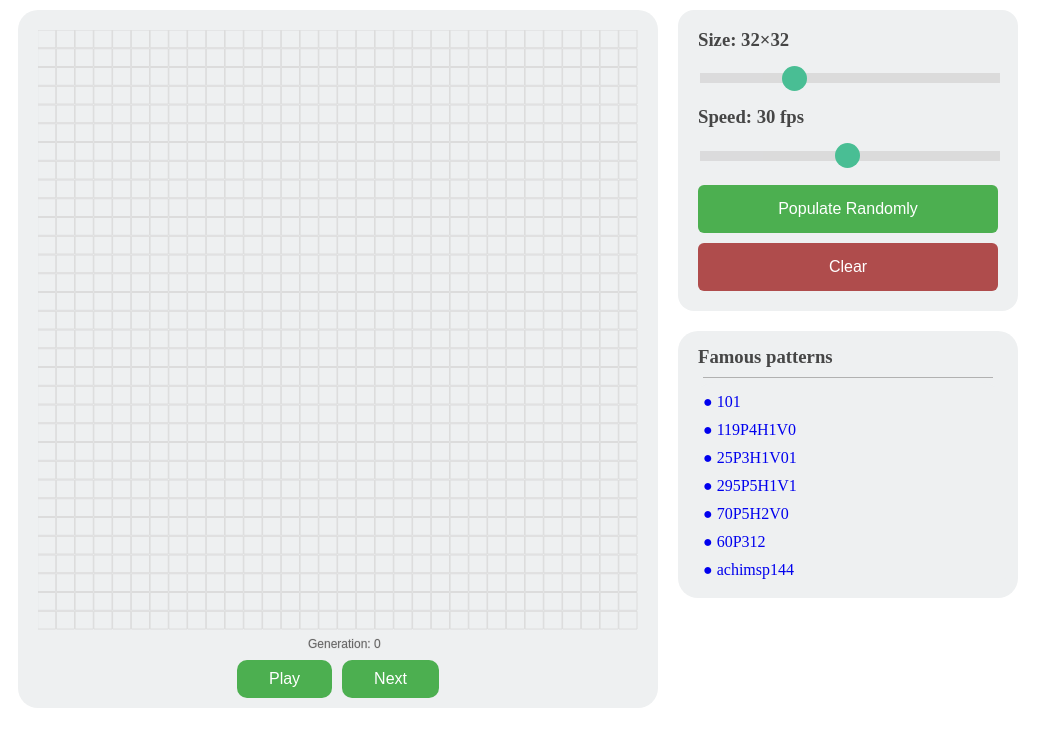
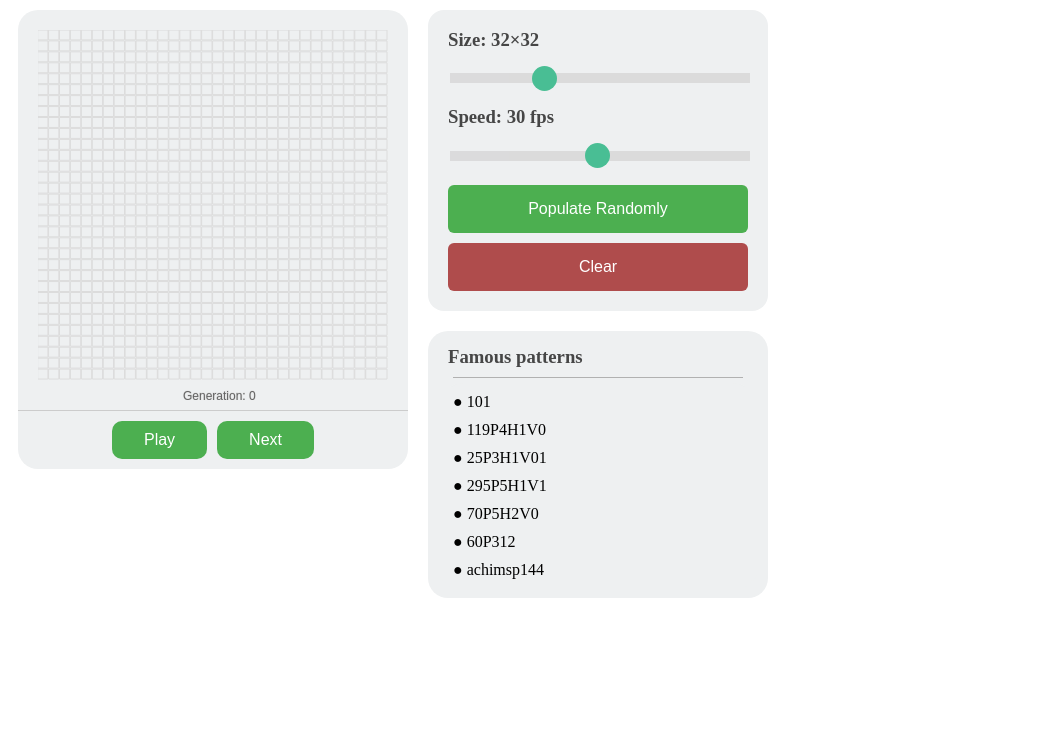
Before and after one commit to erraydin/Game-of-Life, a React (Create React App) app: page / in a window 1280 px wide. Shown: the top 746 px of the page, without its empty margins (0-1063 px from the left). Built offline with nearby package versions, Linux system fonts and the light colour scheme.

Commit message:
size of p5 fix

```diff
--- a/src/components/Controls/Controls.module.css
+++ b/src/components/Controls/Controls.module.css
@@ -4,7 +4,7 @@
     border-bottom-left-radius: 20px;
     border-bottom-right-radius: 20px;
     background-color: #eef0f1;
-    width: 640px;
+    width: 100%;
     display: flex;
     flex-direction: row;
     justify-content: center;
--- a/src/components/Main/Main.module.css
+++ b/src/components/Main/Main.module.css
@@ -7,6 +7,7 @@
 .column {
     display: flex;
     flex-direction: column;
+    margin-right: 20px;
 }
 
 .row {
@@ -19,8 +20,13 @@
     border-top-right-radius: 20px;
     background-color: #eef0f1;
     padding: 20px 20px 0 20px;
-    height: 620px;
-    width: 600px;
-    margin-right: 20px;
+    width: 350px;
+    height: 380px;
     touch-action: none;
 }
+
+.hr {
+    border: none;
+    border-bottom: 1px solid rgb(204, 204, 204);
+    margin: 0;
+}
--- a/src/components/Main/Main.tsx
+++ b/src/components/Main/Main.tsx
@@ -56,7 +56,8 @@ const Main = () => {
     return (
         <div className={classes.mainContainer}>
             <div className={classes.column}>
-                <div className={classes.canvas} ref={wrapper} />
+                <div className={classes.canvas} ref={wrapper} id="myCanvas" />
+                <hr className={classes.hr} />
                 <Controls myP5={myP5} playing={playing} setPlaying={setPlaying} />
             </div>
             <div className={classes.column}>
--- a/src/components/Patterns/Patterns.module.css
+++ b/src/components/Patterns/Patterns.module.css
@@ -28,6 +28,7 @@
 }
 
 .patternItem {
+    color: black;
     border-radius: 5px;
     padding: 5px;
     text-decoration: none;
--- a/src/p5/mySketch.ts
+++ b/src/p5/mySketch.ts
@@ -27,6 +27,7 @@ const defineSketch = (initialPattern: string) => {
         let curBoard: Array<Array<number>>;
         let nextBoard: Array<Array<number>>;
         let generation = 0;
+        let width: number;
 
         /*#######################################################################################
         ###############   PUBLIC FUNCTIONS TO MANIPUTALE P5 FROM OUTSIDE #######################
@@ -42,7 +43,7 @@ const defineSketch = (initialPattern: string) => {
         sketch.initBoard = (initialPattern) => {
             if (initialPattern === "empty") {
                 size = 32;
-                cellSize = 600 / 32;
+                cellSize = width / 32;
                 initialBoard = createEmptyBoard(size);
                 curBoard = createEmptyBoard(size);
                 nextBoard = createEmptyBoard(size);
@@ -50,7 +51,7 @@ const defineSketch = (initialPattern: string) => {
                 initialBoard = pattern.get(initialPattern)!
                 curBoard = deepCopy(initialBoard);
                 size = initialBoard.length;
-                cellSize = 600 / size;
+                cellSize = width / size;
                 nextBoard = createEmptyBoard(size);
             }
         }
@@ -58,7 +59,7 @@ const defineSketch = (initialPattern: string) => {
         sketch.changeSize = (newSize) => {
             // sketch.noLoop();
             size = newSize;
-            cellSize = 600 / size;
+            cellSize = width / size;
             initialBoard = createEmptyBoard(size);
             curBoard = createEmptyBoard(size);
             nextBoard = createEmptyBoard(size);
@@ -83,7 +84,7 @@ const defineSketch = (initialPattern: string) => {
             initialBoard = pattern.get(newPatternName)!
             curBoard = deepCopy(initialBoard);
             size = initialBoard.length;
-            cellSize = 600 / size;
+            cellSize = width / size;
             nextBoard = createEmptyBoard(size);
             generation = 0;
             playing = false;
@@ -124,7 +125,9 @@ const defineSketch = (initialPattern: string) => {
         #########################################################################################*/
 
         sketch.setup = () => {
-            sketch.createCanvas(600, 620);
+            const canvasDiv = document.getElementById("myCanvas");
+            width = canvasDiv?.offsetWidth! - 40;
+            sketch.createCanvas(width!, width! + 20);
             sketch.initBoard!(initialPattern);
             // initialBoard = createEmptyBoard(size);
             // curBoard = createEmptyBoard(size);
@@ -148,7 +151,7 @@ const defineSketch = (initialPattern: string) => {
                 }
             }
             sketch.fill(100);
-            sketch.text("Generation: " + generation, 270, 618)
+            sketch.text("Generation: " + generation, width / 2 - 30, width + 20)
             if (playing) {
                 sketch.nextFrame!();
             }
```
